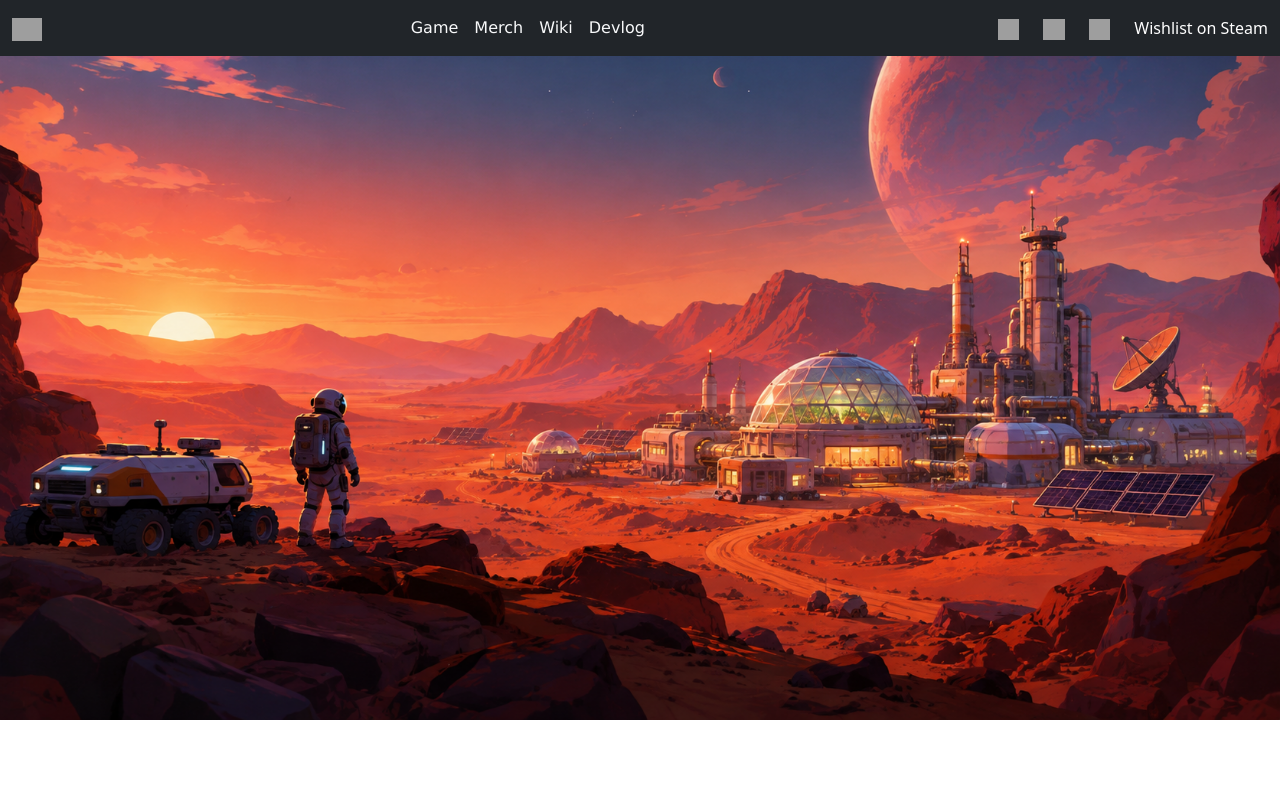
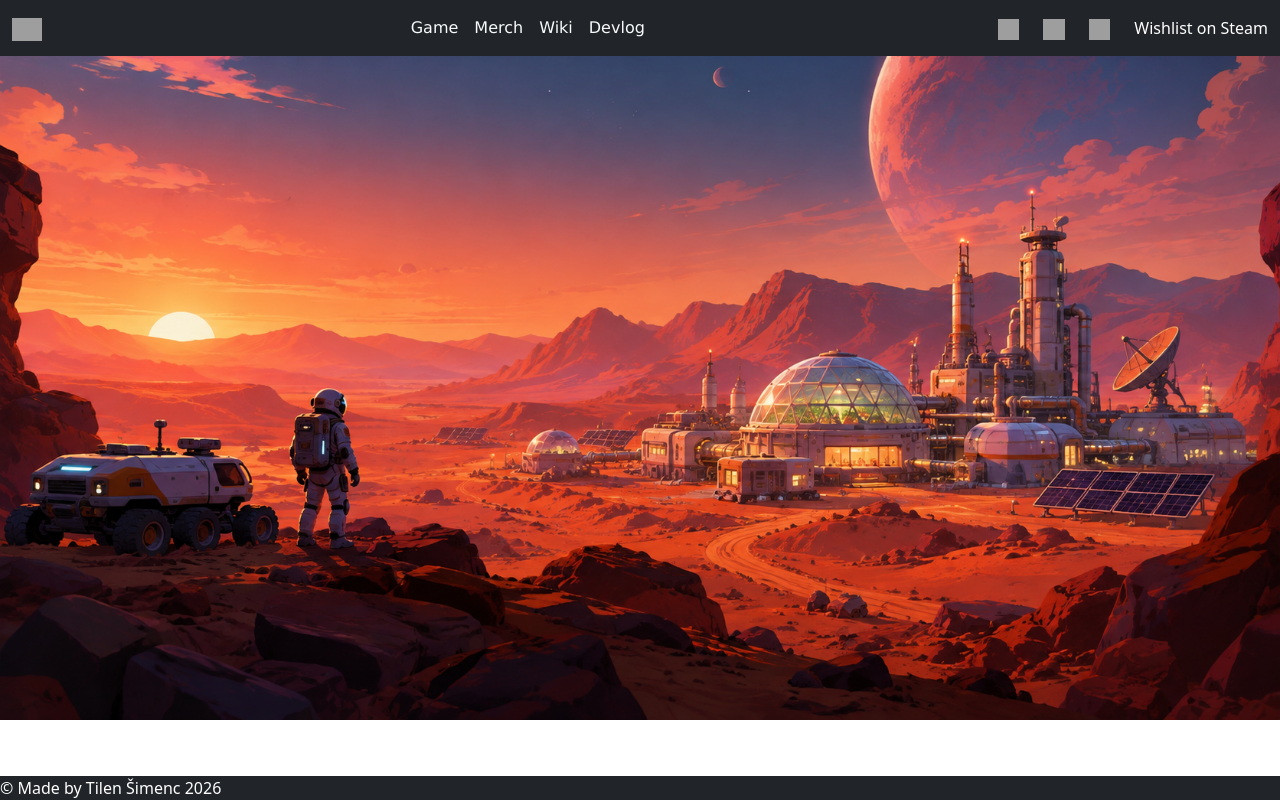
Before and after one commit to TilenoLogy/TripToMarsWebsite, an Angular app in the folder mars-shop/: page / in a window 1280 px wide. Built offline with nearby package versions, Linux system fonts and the light colour scheme; grey boxes are pictures that could not be loaded.

Commit message:
Added footer

```diff
--- a/mars-shop/src/app/app.html
+++ b/mars-shop/src/app/app.html
@@ -1,4 +1,4 @@
 <app-navbar></app-navbar>
 
-
+<app-footer></app-footer>
 <router-outlet />
--- a/mars-shop/src/app/app.ts
+++ b/mars-shop/src/app/app.ts
@@ -1,9 +1,10 @@
 import { Component, signal } from '@angular/core';
 import { RouterOutlet } from '@angular/router';
 import { Navbar } from './navbar/navbar'
+import { Footer } from './footer/footer';
 
 @Component({
-  imports: [RouterOutlet, Navbar],
+  imports: [RouterOutlet, Navbar, Footer],
   selector: 'app-root',
   styleUrl: './app.css',
   templateUrl: './app.html',
--- a/mars-shop/src/app/footer/footer.html
+++ b/mars-shop/src/app/footer/footer.html
@@ -0,0 +1,3 @@
+<footer class="bg-dark fixed-bottom site-footer">
+    <span class="copyright">&copy; Made by Tilen Šimenc 2026</span>
+</footer>
```
